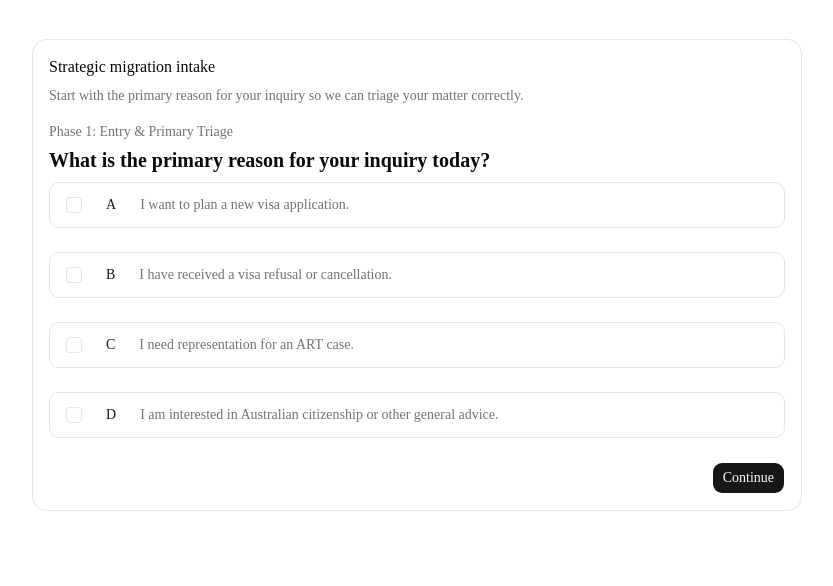
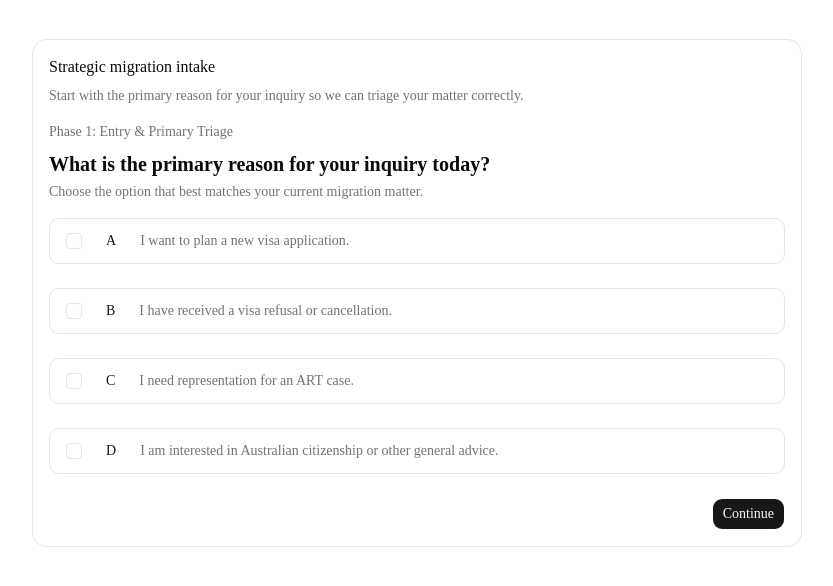
Before and after one commit to yinjiaw2/law-firm, a Next.js app: page /en/contact in a window 1280 px wide. Shown: the top 586 px of the page, without its empty margins (223-1056 px from the left). Built offline with nearby package versions, Linux system fonts and the light colour scheme.

Commit message:
create template

```diff
--- a/src/features/contact/components/contact-form-step1.tsx
+++ b/src/features/contact/components/contact-form-step1.tsx
@@ -1,9 +1,9 @@
 "use client";
 
 import type { PrimaryReason } from "@/src/features/contact/models";
-import { Controller, type Control } from "react-hook-form";
+import { QuestionSelectTemplate } from "@/src/features/contact/components/question-select-template";
 import { useTranslations } from "next-intl";
-import { Checkbox } from "@/components/ui/checkbox";
+import type { Control } from "react-hook-form";
 
 type ContactFormStep1Props = {
   control: Control<{ primary_reason?: PrimaryReason }>;
@@ -18,59 +18,34 @@ export function ContactFormStep1({
 }: ContactFormStep1Props) {
   const t = useTranslations("contact.step1");
   const validationT = useTranslations("contact.validation");
+  const options = reasonOptions.map((reason) => ({
+    description: t(`options.${reason}.description`),
+    label: t(`options.${reason}.label`),
+    value: reason,
+  })) as [
+    { description: string; label: string; value: PrimaryReason },
+    { description: string; label: string; value: PrimaryReason },
+    { description: string; label: string; value: PrimaryReason },
+    { description: string; label: string; value: PrimaryReason },
+  ];
 
   return (
     <div>
-      <div className="flex flex-col gap-1 mb-2">
+      <div className="mb-2 flex flex-col gap-1">
         <p className="text-sm font-medium text-muted-foreground">
           {t("phase")}
         </p>
-        <h2 className="text-xl font-semibold text-foreground">{t("title")}</h2>
       </div>
-      <Controller
+      <QuestionSelectTemplate
         control={control}
+        errorMessage={errorMessage}
         name="primary_reason"
-        rules={{ required: validationT("primaryReasonRequired") }}
-        render={({ field }) => (
-          <div className="flex flex-col gap-4">
-            <div className="flex flex-col flex-1 gap-6 ">
-              {reasonOptions.map((reason) => {
-                const isSelected = field.value === reason;
-
-                return (
-                  <label
-                    key={reason}
-                    className="flex cursor-pointer flex-row items-center gap-6 rounded-lg border py-3 px-4"
-                  >
-                    <Checkbox
-                      checked={isSelected}
-                      onCheckedChange={(checked) => {
-                        console.log("step1 checkbox changed", {
-                          checked,
-                          reason,
-                        });
-                        field.onChange(checked ? reason : undefined);
-                      }}
-                      onBlur={field.onBlur}
-                    />
-                    <p className="text-sm font-medium text-primary">
-                      {t(`options.${reason}.label`)}
-                    </p>
-
-                    <div className="flex flex-1 flex-col gap-1">
-                      <p className="text-sm text-muted-foreground">
-                        {t(`options.${reason}.description`)}
-                      </p>
-                    </div>
-                  </label>
-                );
-              })}
-            </div>
-            {errorMessage ? (
-              <p className="text-sm text-destructive">{errorMessage}</p>
-            ) : null}
-          </div>
-        )}
+        options={options}
+        question={{
+          description: t("description"),
+          requiredMessage: validationT("primaryReasonRequired"),
+          title: t("title"),
+        }}
       />
     </div>
   );
--- /dev/null
+++ b/src/features/contact/components/question-select-template.tsx
@@ -0,0 +1,99 @@
+"use client";
+
+import { Checkbox } from "@/components/ui/checkbox";
+import {
+  Controller,
+  type Control,
+  type FieldPath,
+  type FieldValues,
+} from "react-hook-form";
+
+type QuestionSelectOption<TValue extends string> = {
+  description: string;
+  label: string;
+  value: TValue;
+};
+
+type QuestionSelectTemplateProps<
+  TFieldValues extends FieldValues,
+  TValue extends string,
+> = {
+  control: Control<TFieldValues>;
+  errorMessage?: string;
+  name: FieldPath<TFieldValues>;
+  options: readonly [
+    QuestionSelectOption<TValue>,
+    QuestionSelectOption<TValue>,
+    QuestionSelectOption<TValue>,
+    QuestionSelectOption<TValue>,
+  ];
+  question: {
+    description?: string;
+    requiredMessage: string;
+    title: string;
+  };
+};
+
+export function QuestionSelectTemplate<
+  TFieldValues extends FieldValues,
+  TValue extends string,
+>({
+  control,
+  errorMessage,
+  name,
+  options,
+  question,
+}: QuestionSelectTemplateProps<TFieldValues, TValue>) {
+  return (
+    <Controller
+      control={control}
+      name={name}
+      rules={{ required: question.requiredMessage }}
+      render={({ field }) => (
+        <div className="flex flex-col gap-4">
+          <div className="flex flex-col gap-1">
+            <h2 className="text-xl font-semibold text-foreground">
+              {question.title}
+            </h2>
+            {question.description ? (
+              <p className="text-sm text-muted-foreground">
+                {question.description}
+              </p>
+            ) : null}
+          </div>
+          <div className="flex flex-1 flex-col gap-6">
+            {options.map((option) => {
+              const isSelected = field.value === option.value;
+
+              return (
+                <label
+                  key={option.value}
+                  className="flex cursor-pointer flex-row items-center gap-6 rounded-lg border px-4 py-3"
+                >
+                  <Checkbox
+                    checked={isSelected}
+                    onBlur={field.onBlur}
+                    onCheckedChange={(checked) =>
+                      field.onChange(checked ? option.value : undefined)
+                    }
+                  />
+                  <p className="text-sm font-medium text-primary">
+                    {option.label}
+                  </p>
+                  <div className="flex flex-1 flex-col gap-1">
+                    <p className="text-sm text-muted-foreground">
+                      {option.description}
+                    </p>
+                  </div>
+                </label>
+              );
+            })}
+          </div>
+          {errorMessage ? (
+            <p className="text-sm text-destructive">{errorMessage}</p>
+          ) : null}
+        </div>
+      )}
+    />
+  );
+}
```
